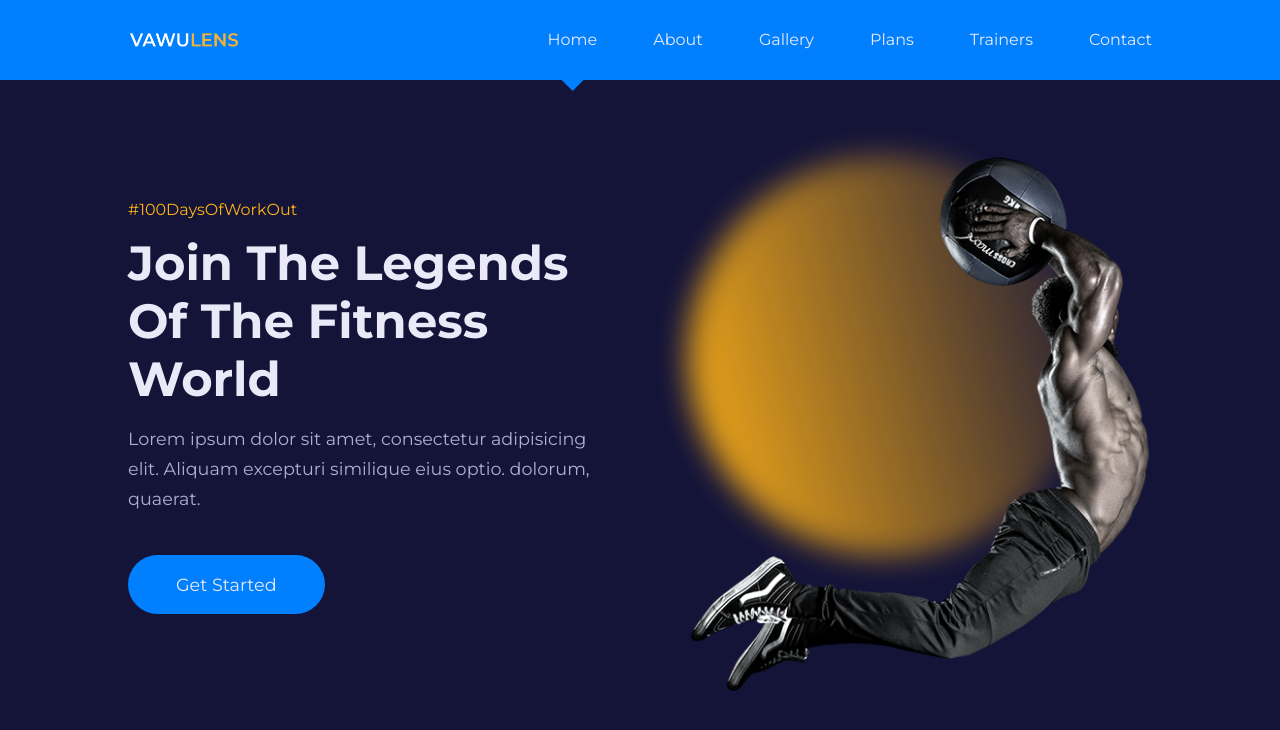
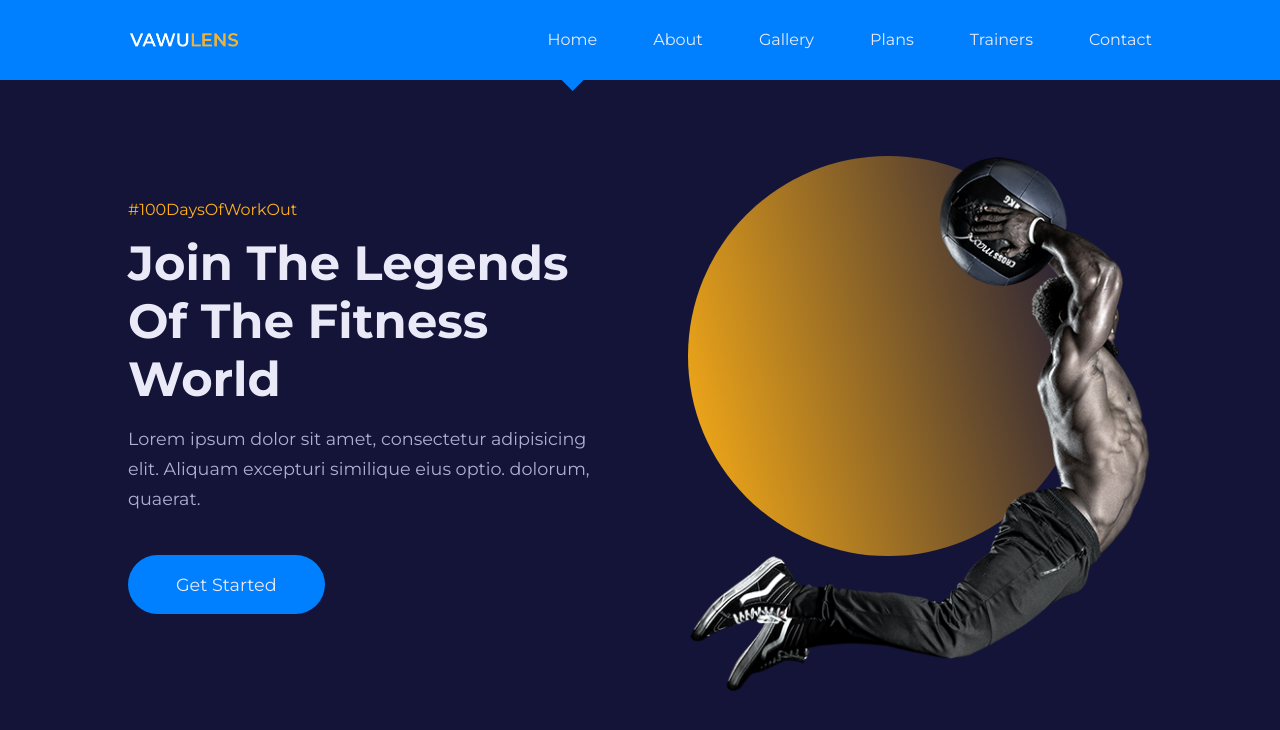
Before and after one commit to yangheat/react-website-tutorial, a React (Create React App) app: page / in a window 1280 px wide. Shown: the top 730 px of the page. Built offline with nearby package versions, Linux system fonts and the light colour scheme.

Commit message:
main header component

```diff
--- a/src/pages/home/home.css
+++ b/src/pages/home/home.css
@@ -42,13 +42,13 @@
     background: linear-gradient(75deg, var(--color-secondary), transparent);
     border-radius: 50%;
     position: absolute;
-    filter: blur(15px)
+    transition: var(--transition);
 }
 
 .main-header-image {
     position: relative;
 }
 
-.main-header:hover .main-header-circle {
+.main-header-rigth:hover .main-header-circle {
     filter: blur(15px);
 }
```
